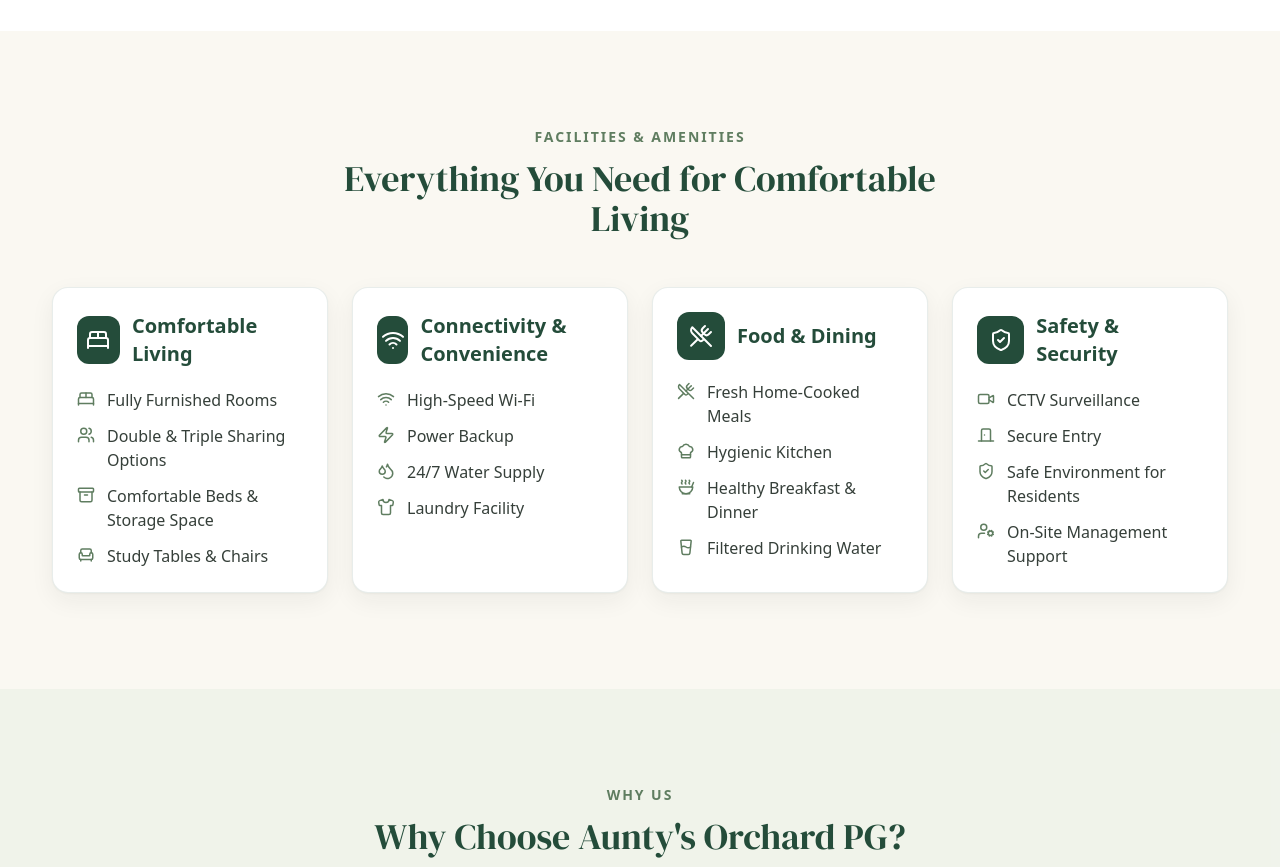
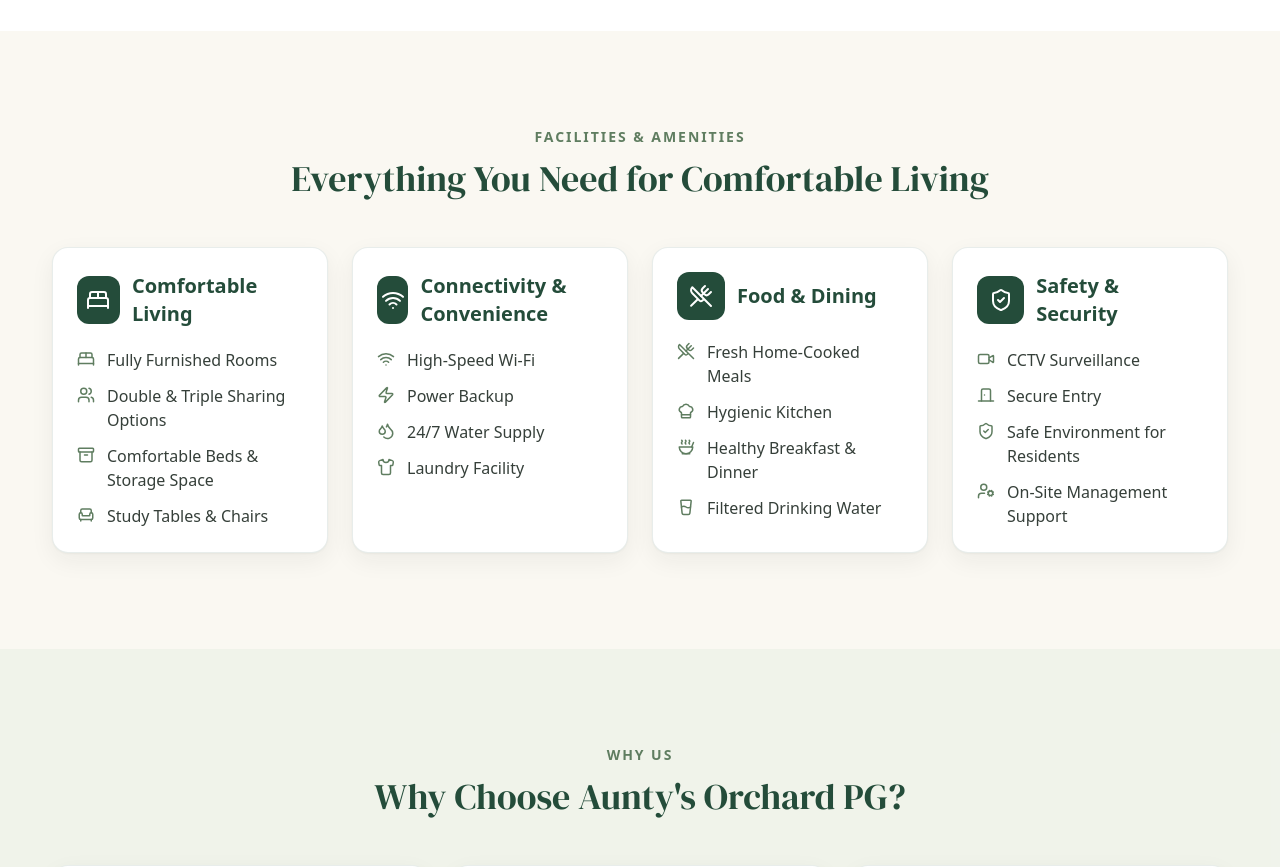
Before and after one commit to Anjalivyas68/auntys-orchard-pg, a Next.js app: page / in a window 1280 px wide. Shown: the part 1300-2167 px from the top of the page. Built offline with nearby package versions, Linux system fonts and the light colour scheme; no server answers.

Commit message:
Add files via upload

```diff
--- a/src/components/Amenities.tsx
+++ b/src/components/Amenities.tsx
@@ -5,9 +5,10 @@
   return (
     <section id="facilities" className="section-pad">
       <div className="container-page">
-        <Reveal className="mx-auto max-w-2xl text-center">
+        <Reveal className="mx-auto text-center">
           <p className="eyebrow">Facilities &amp; amenities</p>
-          <h2 className="section-title">Everything You Need for Comfortable Living</h2>
+          {/* Single line on laptop/desktop; wraps naturally on phones and tablets so it never overflows. */}
+          <h2 className="section-title lg:whitespace-nowrap">Everything You Need for Comfortable Living</h2>
         </Reveal>
 
         {/* Layout adapts to the number of cards: 4 cards sit in one row on large screens, 3 or 6 in rows of three. */}
```
